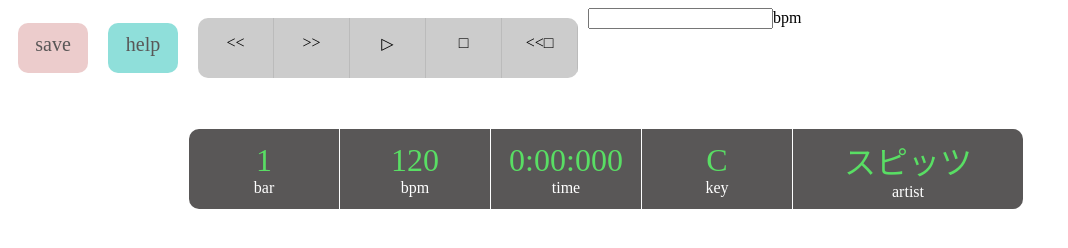
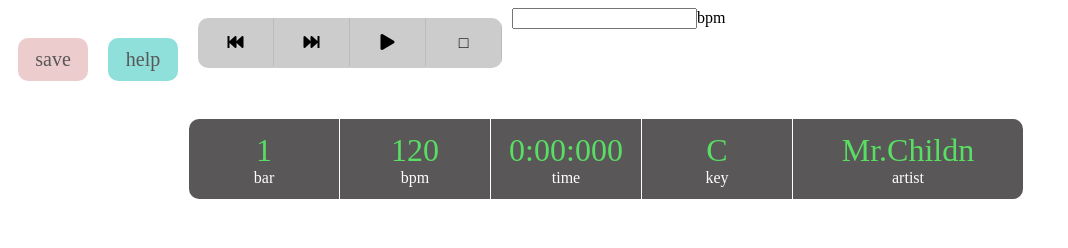
Before and after one commit to suzupro2019/suzupro2019_DAW_parts, a plain HTML site: page menu.html in a window 1280 px wide. Shown: the whole page, without its empty margins (0-1068 px from the left). Drawn offline with nearby package versions, Linux system fonts and the light colour scheme.

Commit message:
Add files via upload

```diff
--- a/menu.html
+++ b/menu.html
@@ -3,6 +3,8 @@
 <html xmlns="http://www.w3.org/1999/xhtml" xml:lang="en" lang="en">
 <head>
   <meta http-equiv="Content-Type" content="text/html; charset=utf-8"/>
+  <link href="https://use.fontawesome.com/releases/v5.6.1/css/all.css" rel="stylesheet">
+  <script type="text/javascript" src="/js/heightLine.js"></script>
   <title></title>
   <style type="text/css" media="screen">
   /*menuテーブル*/
@@ -30,8 +32,8 @@
 
   /*saveボタン*/
   .save-button{
-    margin: -15px 0 30px 0;
-    padding: 10;
+    margin: 0 0 40px 0;
+    padding: 10px 10px 0 10px
 
   }
   .save-button #save{
@@ -40,7 +42,6 @@
     border: none;
     color: #595757;
     width:50px;
-    height:30px;
     font-size: 20px;
     text-align: center;
     cursor: pointer;
@@ -53,7 +54,7 @@
 
   /*helpボタン*/
   .help-button{
-    margin: -15px 0 40px 0;
+    margin: 0 0 40px 0;
     padding: 10;
   }
   .help-button #help{
@@ -62,7 +63,6 @@
     border: none;
     color: #595757;
     width:50px;
-    height:30px;
     font-size: 20px;
     text-align: center;
     cursor: pointer;
@@ -93,7 +93,6 @@
   .saisei{
     margin: 0 0 40px 0;
     padding: 10;
-
   }
 
   .saisei #saisei-button{
@@ -101,9 +100,7 @@
     background: #CCCCCC;
     border: none;
     color: black;
-    width:75px;
-    height:65px;
-    font-size: 25px;
+
     cursor: pointer;
     border-radius: 10px;
   }
@@ -123,7 +120,7 @@
     float: left;
     border-right: 1px solid #bbbbbb;
     width:75px;
-    height:60px;
+
     text-align: center;
   }
   li a {
@@ -152,11 +149,10 @@
       <!--真ん中-->
       <div class="saisei">
         <ul>
-          <li><p id ="<<"><<</p></li>
-          <li><p id =">>">>></p></li>
-          <li><p id ="▷">▷</p></li>
-          <li><p id ="□">□</p></li>
-          <li><p id ="<<□"><<□</p></li>
+          <li><p id ="<<"><i class="fas fa-fast-backward"></i></p</li>
+          <li><p id =">>"><i class="fas fa-fast-forward"></i></p></li>
+          <li><p id ="▷"><i class="fas fa-play"></i></p></li>
+          <li><p id ="<<□">□</p></li>
         </ul>
       </div>
 
@@ -172,7 +168,7 @@
                   <br><font size="3" color="white">time</font></td>
                   <td><font size="6" color="#59DE64">C</font>
                     <br><font size="3" color="white">key</font></td>
-                    <td class="artist"><font size="6" color="#59DE64">スピッツ</font>
+                    <td class="artist"><font size="6" color="#59DE64">Mr.Childn</font>
                       <br><font size="3" color="white">artist</font></td>
                     </tr>
                   </table>
```
